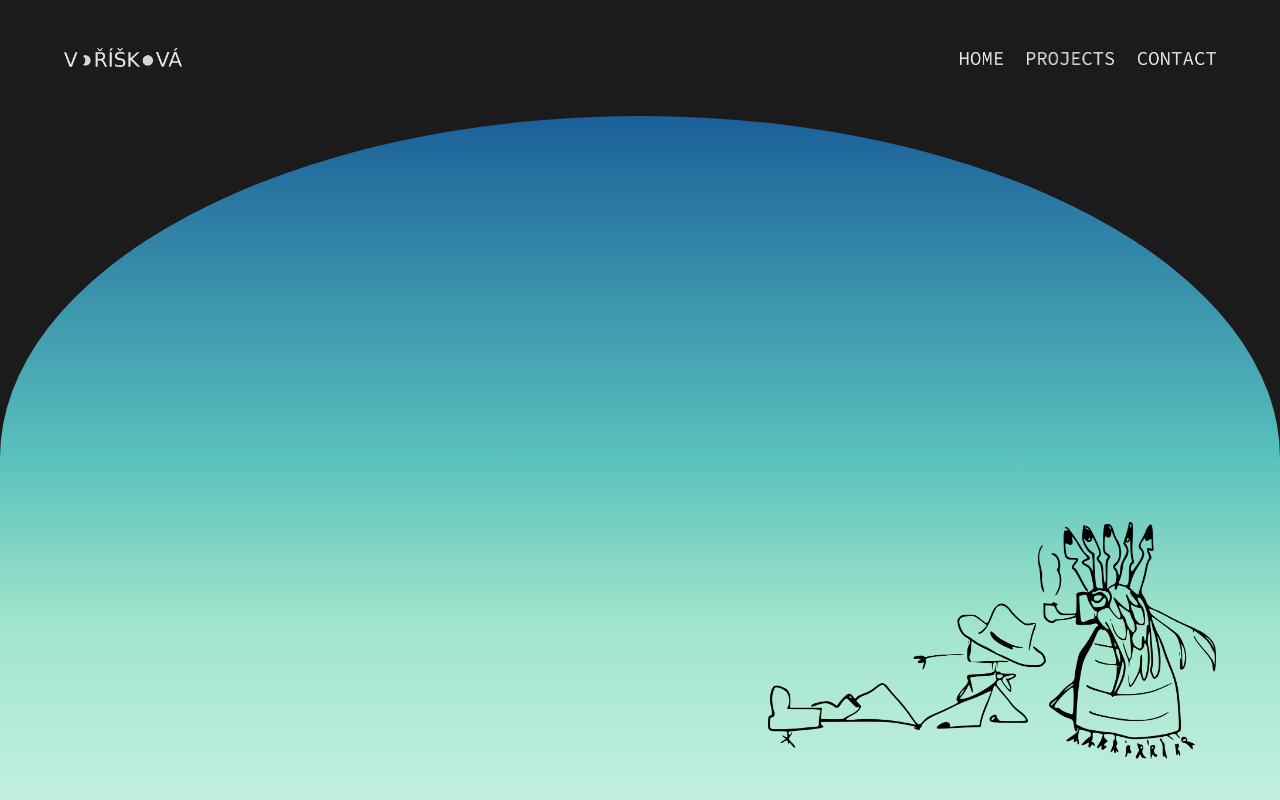
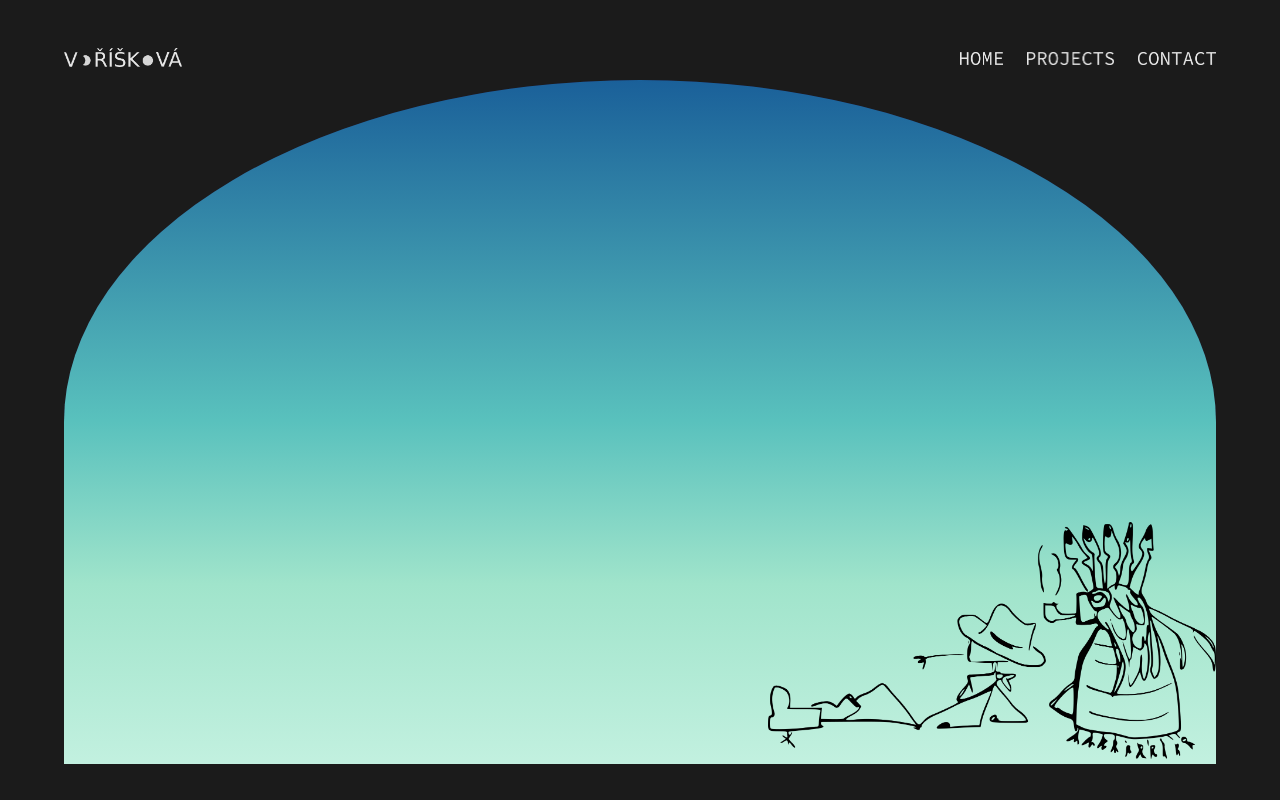
Before and after one commit to havoriskova/portfolio, a React (Create React App) app in the folder 01-portfolio/: page / in a window 1280 px wide. Shown: the top 800 px of the page. Built offline with nearby package versions, Linux system fonts and the light colour scheme; the HTML template or start-up script is replaced by a standard one.

Commit message:
fixed bug with positioning of the sky

```diff
--- a/01-portfolio/src/App.css
+++ b/01-portfolio/src/App.css
@@ -147,7 +147,7 @@ a {
   filter: invert(90%);
 }
 
-.App header .nav-li:hover, .App header .logo img:hover {
+.App header .nav-li:hover {
   filter: invert(70%);
 }
 
--- a/01-portfolio/src/App.js
+++ b/01-portfolio/src/App.js
@@ -37,9 +37,9 @@ class App extends Component {
           <header>
             <div className='nav-icon' onClick={this.toggle} id="toggleNavButton"></div>
             <nav>
-              <div className='logo'><NavLink to='/' onClick={this.removeActiveNav}>
+              <div className='logo'>
                 <img alt='logo' src={logo}/>
-                </NavLink></div>
+              </div>
               <ul className='nav-ul'>
                 <li><NavLink to='/home' onClick={this.removeActiveNav}><img className='nav-li' alt='home' src={homeNav}/></NavLink></li>
                 <li><NavLink to='/projects' onClick={this.removeActiveNav}><img className='nav-li' alt='projects' src={projectsNav}/></NavLink></li>
--- a/01-portfolio/src/components/Home.css
+++ b/01-portfolio/src/components/Home.css
@@ -4,9 +4,12 @@
     max-width: 100vw;
 }
 
+.Home .black-bkg {
+    background-color: var(--primary-color);
+}
+
 .Home .hero-section {
     height: calc(100vh - 8rem);
-    background-color: var(--primary-color);
     position: relative;
     /* display: flex;
     align-items: flex-end; */
@@ -59,12 +62,12 @@
 
 
 .sky_hero_container {
-    position: absolute;
-    bottom: 0;
     border-top-left-radius: 50% 20%;
     border-top-right-radius: 50% 20%;
     width: 100%;
     height: 95%;
+    position: relative;
+    margin: 0 auto;
     /* background-image: linear-gradient(to top, #30cfd0 0%, rgb(51, 8, 103) 100%);*/
     overflow: hidden;
     box-shadow: inset 0 0 20px rgba(51 8 103 / 0.8);
@@ -191,3 +194,15 @@
     }
 
 }
+
+
+/*------zmenit sky na obloucek uprostred obrazovky pri >1400px */
+@media (min-width:1000px) {
+    .sky_hero_container {
+
+        border-top-left-radius: 50%;
+        border-top-right-radius: 50%;
+        max-width: 90%;
+
+    }
+}
--- a/01-portfolio/src/components/Home.js
+++ b/01-portfolio/src/components/Home.js
@@ -11,7 +11,7 @@ const Home = (props) => {
 
     return (
         <div className="Home container">
-            <Hero />
+            <div className='black-bkg'><Hero /></div>
 
             <About />
         </div>
```
